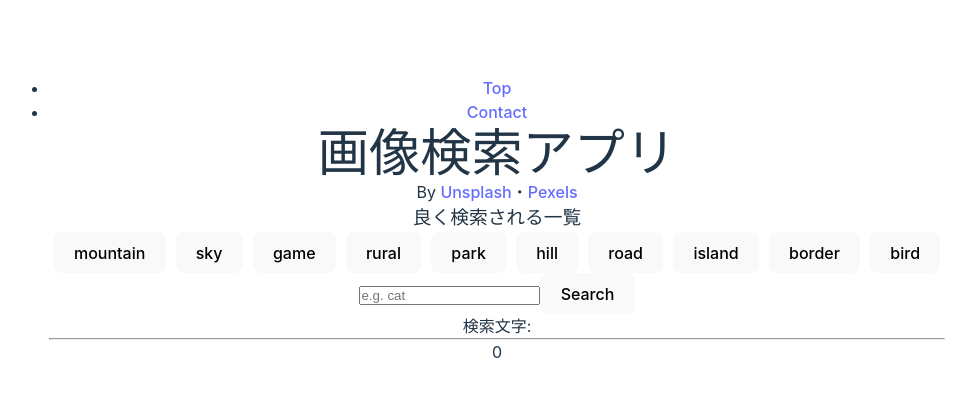
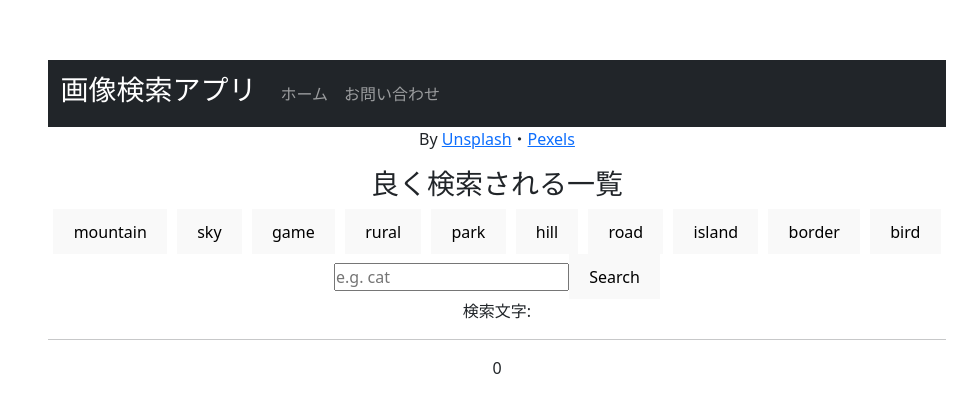
Before and after one commit to na-horita/kensaku, a React (Vite) app: page / in a window 1280 px wide. Shown: the part 180-592 px from the top of the page, without its empty margins (143-1120 px from the left). Built offline with nearby package versions, Linux system fonts and the light colour scheme; data requests are answered from the project's data file.

Commit message:
【bootstrap】react-bootstrapを用いてheaderを装飾

```diff
--- a/package.json
+++ b/package.json
@@ -13,9 +13,11 @@
   "dependencies": {
     "@splidejs/react-splide": "^0.7.12",
     "axios": "^1.3.4",
+    "bootstrap": "^5.2.3",
     "idb-keyval": "^6.2.0",
     "masonry-layout": "^4.2.2",
     "react": "^18.2.0",
+    "react-bootstrap": "^2.7.2",
     "react-dom": "^18.2.0",
     "react-grid-system": "^8.1.9",
     "react-hook-form": "^7.43.7",
--- a/src/App.css
+++ b/src/App.css
@@ -11,9 +11,10 @@
 #root {
   max-width: 100%;
   margin: 0 auto;
-  padding: 1.5rem;
+  padding:0 1.5rem;
   text-align: center;
 }
+
 
 .logo {
   height: 6em;
--- a/src/App.jsx
+++ b/src/App.jsx
@@ -3,13 +3,13 @@ import { BrowserRouter, Routes, Route } from "react-router-dom";
 import "./App.css";
 import Top from "./pages/Top";
 import Contact from "./pages/Contact";
-import Navbar from "./components/Navbar";
+import Navb from "./components/Navbar";
 
 function App() {
   return (
     <div className="App">
       <BrowserRouter>
-      <Navbar />
+        <Navb />
         {/* ルーティング */}
         <Routes>
           <Route path="/" element={<Top />} />
--- a/src/components/Navbar.jsx
+++ b/src/components/Navbar.jsx
@@ -1,22 +1,29 @@
 import { Link } from "react-router-dom";
+import Container from "react-bootstrap/Container";
+import Nav from "react-bootstrap/Nav";
+import Navbar from "react-bootstrap/Navbar";
 
-const Navbar = () => {
+function Navb() {
   return (
-    <header>
-      <nav>
-        <ul>
-          <li>
-            {/* Topページへのリンク */}
-            <Link to="/">Top</Link>
-          </li>
-          <li>
-            {/* Contactページへのリンク */}
-            <Link to="/contact">Contact</Link>
-          </li>
-        </ul>
-      </nav>
-    </header>
+    <Navbar bg="dark" variant="dark">
+      <Container>
+        <Navbar.Brand href="/">
+          <h1 className="h3">画像検索アプリ</h1>
+        </Navbar.Brand>
+        <Navbar.Toggle aria-controls="basic-navbar-nav" />
+        <Navbar.Collapse id="basic-navbar-nav">
+          <Nav className="me-auto">
+            <Link className="nav-link" to="/">
+              ホーム
+            </Link>
+            <Link className="nav-link" to="/contact">
+              お問い合わせ
+            </Link>
+          </Nav>
+        </Navbar.Collapse>
+      </Container>
+    </Navbar>
   );
-};
+}
 
-export default Navbar;
+export default Navb;
--- a/src/main.jsx
+++ b/src/main.jsx
@@ -2,6 +2,9 @@ import React from "react";
 import ReactDOM from "react-dom/client";
 import App from "./App";
 import "./index.css";
+
+import "bootstrap/dist/css/bootstrap.min.css";
+import "bootstrap/dist/js/bootstrap.min.js";
 
 ReactDOM.createRoot(document.getElementById("root")).render(
   <React.StrictMode>
--- a/src/pages/Top.jsx
+++ b/src/pages/Top.jsx
@@ -79,7 +79,6 @@ const Top = () => {
   return (
     <>
       <div className="haedtitle">
-        <h1>画像検索アプリ</h1>
         <p>
           By <a href="https://unsplash.com/">Unsplash</a>・
           <a href="https://www.pexels.com/ja-jp/">Pexels</a>
```
Also changed, not shown: 1 other file (tests, documents, lock files or other folders).
